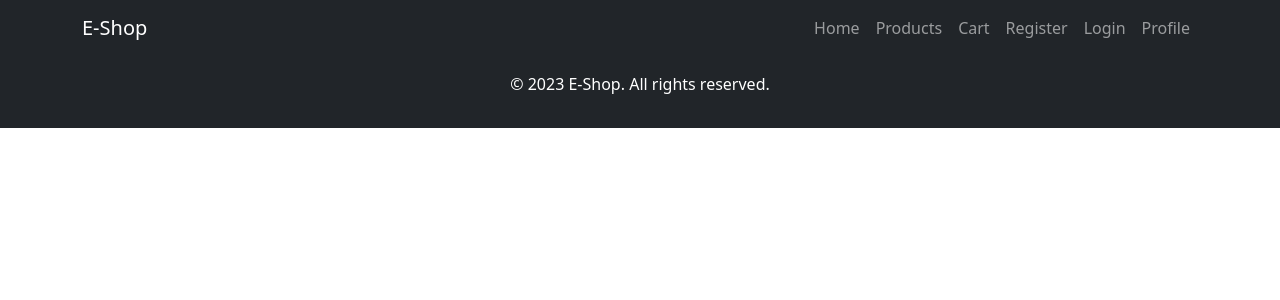
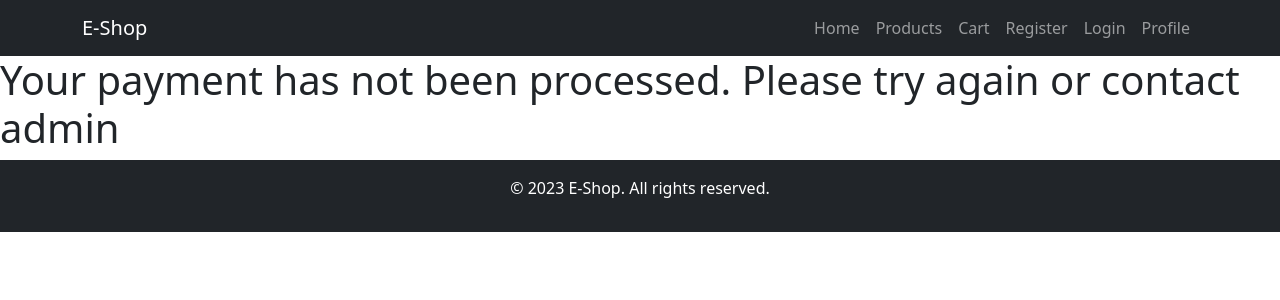
Before and after one commit to fauroni/assessment, a React (Vite) app: page /cancelled_payment in a window 1280 px wide. Shown: the top 300 px of the page. Built offline with nearby package versions, Linux system fonts and the light colour scheme; the HTML template or start-up script is replaced by a standard one.

Commit message:
afterstripes

```diff
--- a/src/App.jsx
+++ b/src/App.jsx
@@ -8,6 +8,8 @@
 import UserLogin from './UserLogin';
 import UserProfile from './UserProfile';
 import ShoppingCart from './ShoppingCart';
+import SuccessPayment from "./SuccessPayment";
+import CancelledPayment from "./CancelledPayment";
 
 function App() {
   const { getMessage, clearMessage  } = useFlashMessage();
@@ -40,6 +42,8 @@
         <Route path="/login" component={UserLogin} />
         <Route path="/profile" component={UserProfile} />
         <Route path="/cart" component={ShoppingCart} />
+        <Route path="/success_payment" component={SuccessPayment}/>
+        <Route path="/cancelled_payment" component={CancelledPayment}/>
       </Switch>
 
       <footer className="bg-dark text-white text-center py-3">
--- /dev/null
+++ b/src/CancelledPayment.jsx
@@ -0,0 +1,7 @@
+export default function CancelledPayment() {
+    return <>
+        <h1>Your payment has not been processed.
+            Please try again or contact admin
+        </h1>
+    </>
+}
--- a/src/ShoppingCart.jsx
+++ b/src/ShoppingCart.jsx
@@ -1,6 +1,7 @@
 import { useCart } from "./CartStore";
 import { useJwt } from "./UserStore"; // get the JWT from the user store
 import axios from "axios";
+
 
 export default function ShoppingCart() {
 
@@ -72,8 +73,9 @@
             </ul>
             <div className="mt-3 text-end mb-3">
                 <h4>Total: ${getCartTotal()}</h4>
-                <button className="btn btn-primary mt-2"
-                    onClick={handleCheckout}
+                <button
+                    className="btn btn-primary mt-2"
+	                    onClick={handleCheckout}
                 >
                     Checkout
                 </button>
--- /dev/null
+++ b/src/SuccessPayment.jsx
@@ -0,0 +1,5 @@
+export default function SuccessPayment() {
+    return <>
+        <h1>Your payment has been processed</h1>
+    </>
+}
```
Also changed, not shown: src/demo.txt (deleted).
